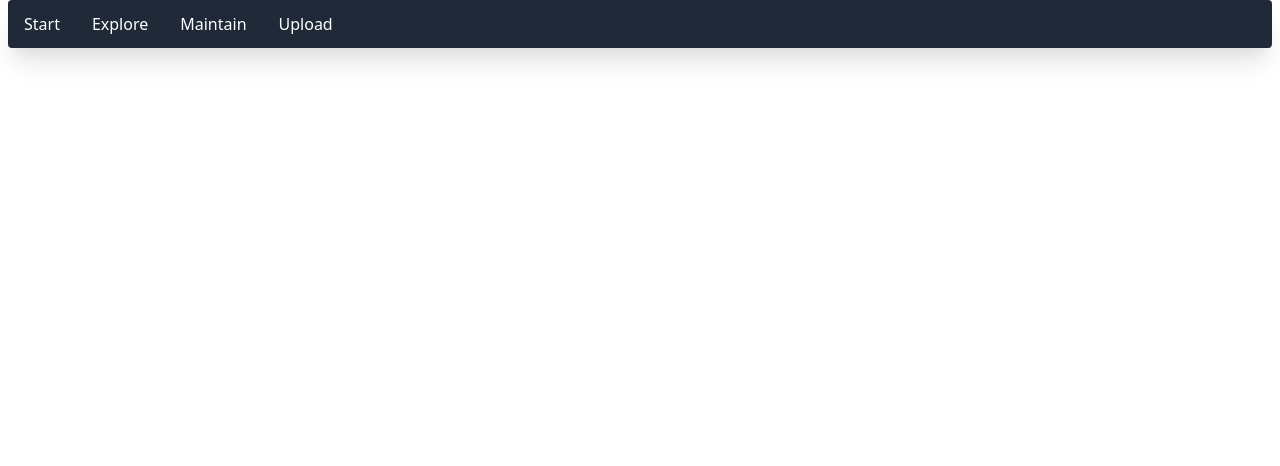
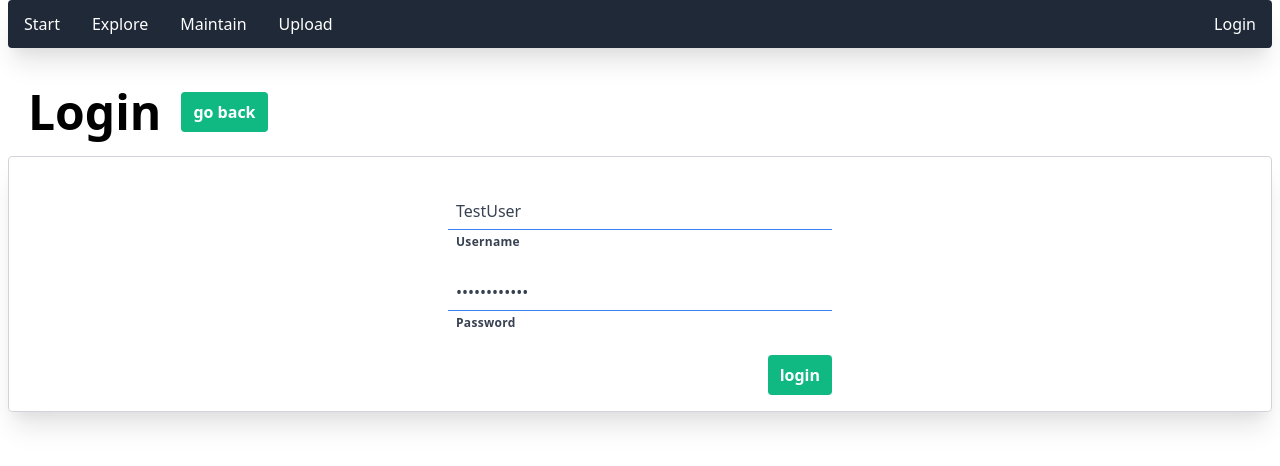
Before and after one commit to Traeger-GmbH/release-server, a Nuxt app in the folder sources/release-client/: page /login in a window 1280 px wide. Shown: the top 466 px of the page. Built offline with nearby package versions, Linux system fonts and the light colour scheme.

Commit message:
add login

```diff
--- a/sources/release-client/components/Navigation.vue
+++ b/sources/release-client/components/Navigation.vue
@@ -1,5 +1,6 @@
 <template>
   <nav class="bg-gray-800 container mx-auto rounded shadow-xl">
+    <div class="flex flex-row">
       <div class="flex flex-row justify-start">
         <NuxtLink
           to="/"
@@ -26,10 +27,35 @@
           Upload
         </NuxtLink>
       </div>
+      <NuxtLink
+        v-if="!isLoggedIn"
+        to="/login"
+        class="text-white px-4 py-3 ml-auto"
+      >
+        Login
+      </NuxtLink>
+      <button
+        v-if="isLoggedIn"
+        class="text-white px-4 py-3 ml-auto"
+        @click="logout()"
+      >
+        Logout
+      </button>
+    </div>
   </nav>
 </template>
 
 <script>
 export default {
+  computed: {
+    isLoggedIn () {
+      return this.$store.state.auth.isLoggedIn;
+    }
+  },
+  methods: {
+    logout () {
+      this.$api.logout();
+    }
+  }
 };
 </script>
--- /dev/null
+++ b/sources/release-client/pages/login.vue
@@ -0,0 +1,51 @@
+<template>
+  <Page title="Login" back-link="/">
+    <div class="max-w-sm mx-auto mt-5">
+      <FormInput
+        id="username"
+        v-model="username"
+        title="Username"
+        name="username"
+        type="text"
+      />
+      <FormInput
+        id="password"
+        v-model="password"
+        title="Password"
+        name="username"
+        type="password"
+      />
+      <div class="w-full flex justify-end">
+        <button
+          class="btn btn-green"
+          type="button"
+          title="Login"
+          @click="login()"
+        >
+          login
+        </button>
+      </div>
+    </div>
+  </Page>
+</template>
+
+<script>
+export default {
+  data () {
+    return {
+      username: 'TestUser',
+      password: 'SomePassword'
+    };
+  },
+  methods: {
+    login () {
+      this.$api.login(this.username, this.password);
+      this.$router.push({ path: '/' });
+    }
+  }
+};
+</script>
+
+<style>
+
+</style>
--- a/sources/release-client/plugins/release-server-connector.js
+++ b/sources/release-client/plugins/release-server-connector.js
@@ -1,8 +1,6 @@
-import axios from 'axios';
-
 class Api {
-  constructor ($axios) {
-    this.axios = axios.create({
+  constructor ($axios, store) {
+    this.axios = $axios.create({
       baseURL: '/artifacts/'
     });
 
@@ -18,6 +16,7 @@ class Api {
     };
 
     this.getStatistics = async function () {
+      console.log(this.axios.defaults);
       const data = (await this.axios.get('/statistics')).data;
       return data;
     };
@@ -35,9 +34,34 @@ class Api {
         { auth: { username, password } }
       );
     };
+
+    this.login = async function (username, password) {
+      try {
+        console.log('Logging in...');
+        await this.axios.get('/statistics', {
+          auth: {
+            username,
+            password
+          }
+        });
+        store.commit('auth/login', { username, password });
+        this.axios.defaults.auth = {
+          username,
+          password
+        };
+      } catch (error) {
+        console.log(error);
+        throw error;
+      }
+    };
+
+    this.logout = function () {
+      store.commit('auth/logout');
+      this.axios.defaults.auth = null;
+    };
   }
 }
 
-export default (context, inject) => {
-  inject('api', new Api(context.$axios));
+export default ({ $axios, store }, inject) => {
+  inject('api', new Api($axios, store));
 };
--- /dev/null
+++ b/sources/release-client/store/auth.js
@@ -0,0 +1,18 @@
+export const state = () => ({
+  username: null,
+  password: null,
+  isLoggedIn: false
+});
+
+export const mutations = {
+  login (state, { username, password }) {
+    state.username = username;
+    state.password = password;
+    state.isLoggedIn = true;
+  },
+  logout (state) {
+    state.username = null;
+    state.password = null;
+    state.isLoggedIn = false;
+  },
+};
```
Lines whose indentation alone changed are shown as unchanged.
